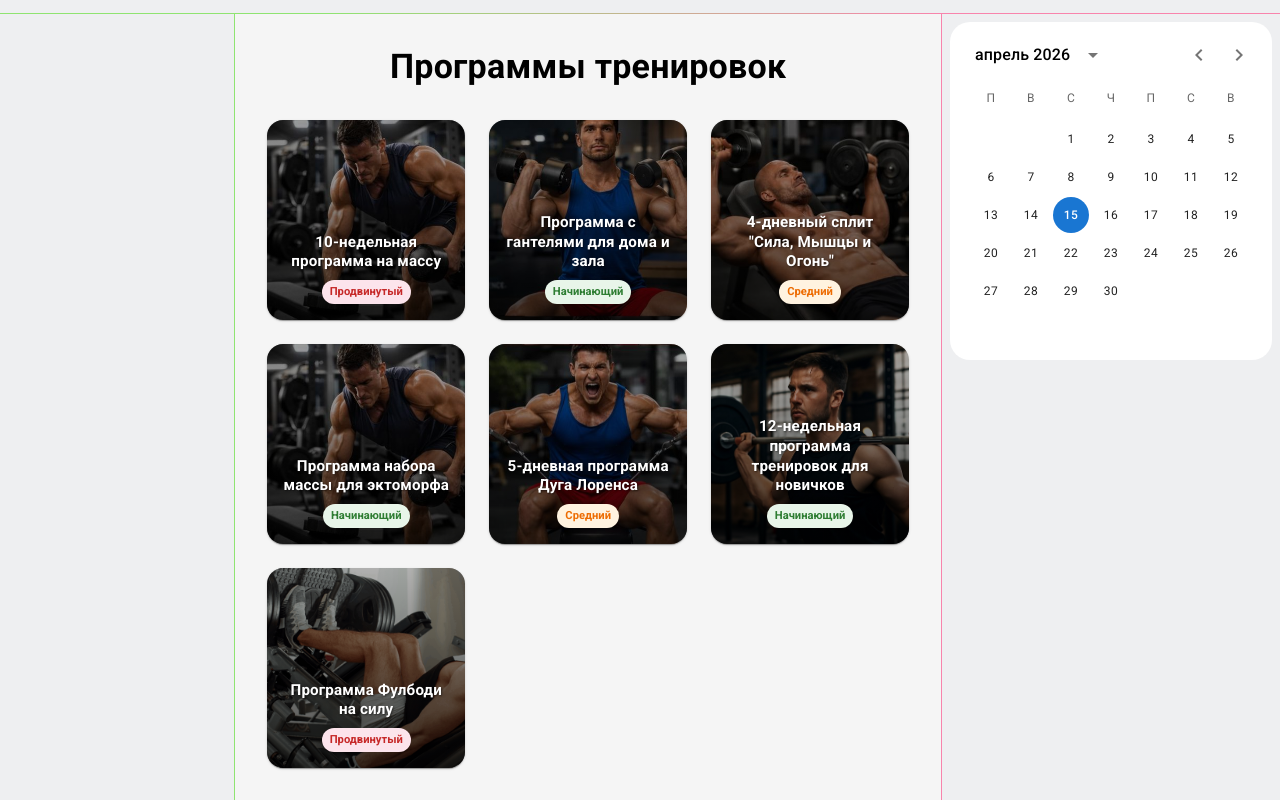
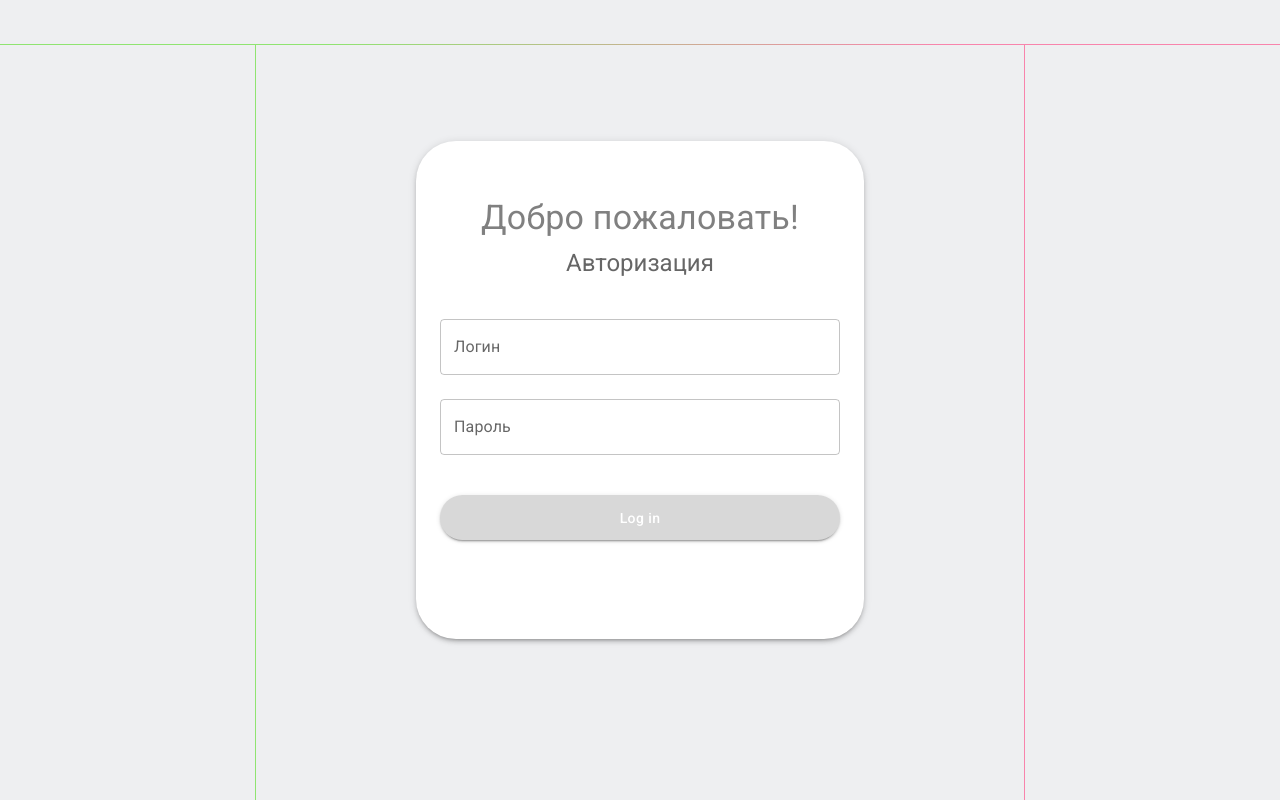
Before and after one commit to yungerprogramist/GYM_project, a React (Create React App) app in the folder frontend/gym-frontend/: page /login in a window 1280 px wide. Built offline with nearby package versions, Linux system fonts and the light colour scheme.

Commit message:
Добавлен роутер во frontend

```diff
--- a/frontend/gym-frontend/package.json
+++ b/frontend/gym-frontend/package.json
@@ -20,6 +20,7 @@
     "react": "^19.2.5",
     "react-dom": "^19.2.5",
     "react-is": "^18.3.1",
+    "react-router": "^7.15.1",
     "react-scripts": "5.0.1",
     "recharts": "^3.8.1",
     "sass": "^1.99.0",
--- a/frontend/gym-frontend/src/app/App.scss
+++ b/frontend/gym-frontend/src/app/App.scss
@@ -1,3 +1,7 @@
+body {
+  background: #EEEFF1;
+}
+
 .app {
   text-align: center;
   --border-color: linear-gradient(90deg, #8FE471 25.48%, #F884AC 73.56%);
--- a/frontend/gym-frontend/src/app/App.tsx
+++ b/frontend/gym-frontend/src/app/App.tsx
@@ -1,11 +1,27 @@
 import './App.scss';
 import CenterDisplay from '../pages/center-display';
+import { BrowserRouter, Routes, Route } from "react-router";
+import TrainingPrograms from '../pages/training-programs/training-programs';
+import WeightTracker from '../pages/weight-tracker/weight-tracker';
+import LoginPage from '../pages/login-page/login-page';
 
 function App() {
   return (
+    <BrowserRouter>
     <div className="app">
-      <CenterDisplay />
+    <Routes>
+        <Route path="/login" element={
+		<CenterDisplay centerFrame={LoginPage} centerFrameProps={{}} />
+	} />
+        <Route path="/weight-tracker" element={
+		<CenterDisplay centerFrame={WeightTracker} centerFrameProps={{}} showCalendar="true" />
+	} />
+        <Route path="/training-programs" element={
+		<CenterDisplay centerFrame={TrainingPrograms} centerFrameProps={{}} />
+	} />
+    </Routes>
     </div>
+    </BrowserRouter>
   );
 }
 
--- a/frontend/gym-frontend/src/pages/center-display.tsx
+++ b/frontend/gym-frontend/src/pages/center-display.tsx
@@ -3,16 +3,15 @@ import './center-display.scss';
 import Header from './header/header';
 import LeftColumn from './left-column/left-column';
 import RightColumn from './right-column/right-column';
-import TrainingPrograms from './training-programs/training-programs';
 
-const CenterDisplay = () => {
+const CenterDisplay = ({ centerFrame, centerFrameProps, showCalendar }: any) => {
   return (
     <main className="center-display">
       <Header />
       <div className="center-display-content">
         <LeftColumn />
-        <CenterColumn component={TrainingPrograms} componentProps={{}} />
-        <RightColumn />
+        <CenterColumn component={centerFrame} componentProps={centerFrameProps} />
+        <RightColumn showCalendar={showCalendar} />
       </div>
     </main>
   );
--- a/frontend/gym-frontend/src/pages/right-column/right-column.scss
+++ b/frontend/gym-frontend/src/pages/right-column/right-column.scss
@@ -1,6 +1,9 @@
 .right-column {
-    // width: 20dvw;
     height: 100%;
     box-sizing: border-box;
     border-left: 1px solid #F884AC;
 }
+
+.right-column:not(:has(.calendar)) {
+    width: 20dvw;
+}
--- a/frontend/gym-frontend/src/pages/right-column/right-column.tsx
+++ b/frontend/gym-frontend/src/pages/right-column/right-column.tsx
@@ -1,15 +1,18 @@
 import './right-column.scss';
 import Calendar from '../../shared/ui/calendar/calendar';
 
-const RightColumn = () => {
-  return (
-    <main className="right-column">
-      <Calendar
-        trainingDays={["2026-05-10", "2026-05-12", "2026-05-15"]}
-        onDaySelect={(d) => console.log('selected day', d)}
-      />
-    </main>
-  );
+const RightColumn = ({ showCalendar = false }) => {
+    if (showCalendar) {
+        return (<main className="right-column">
+           <Calendar
+            trainingDays={["2026-05-10", "2026-05-12", "2026-05-15"]}
+            onDaySelect={(d) => console.log('selected day', d)}
+           />
+        </main>);
+    }
+    else {
+        return (<main className="right-column"></main>);
+    }
 };
 
 export default RightColumn;
```
Also changed, not shown: 1 other file (tests, documents, lock files or other folders).
